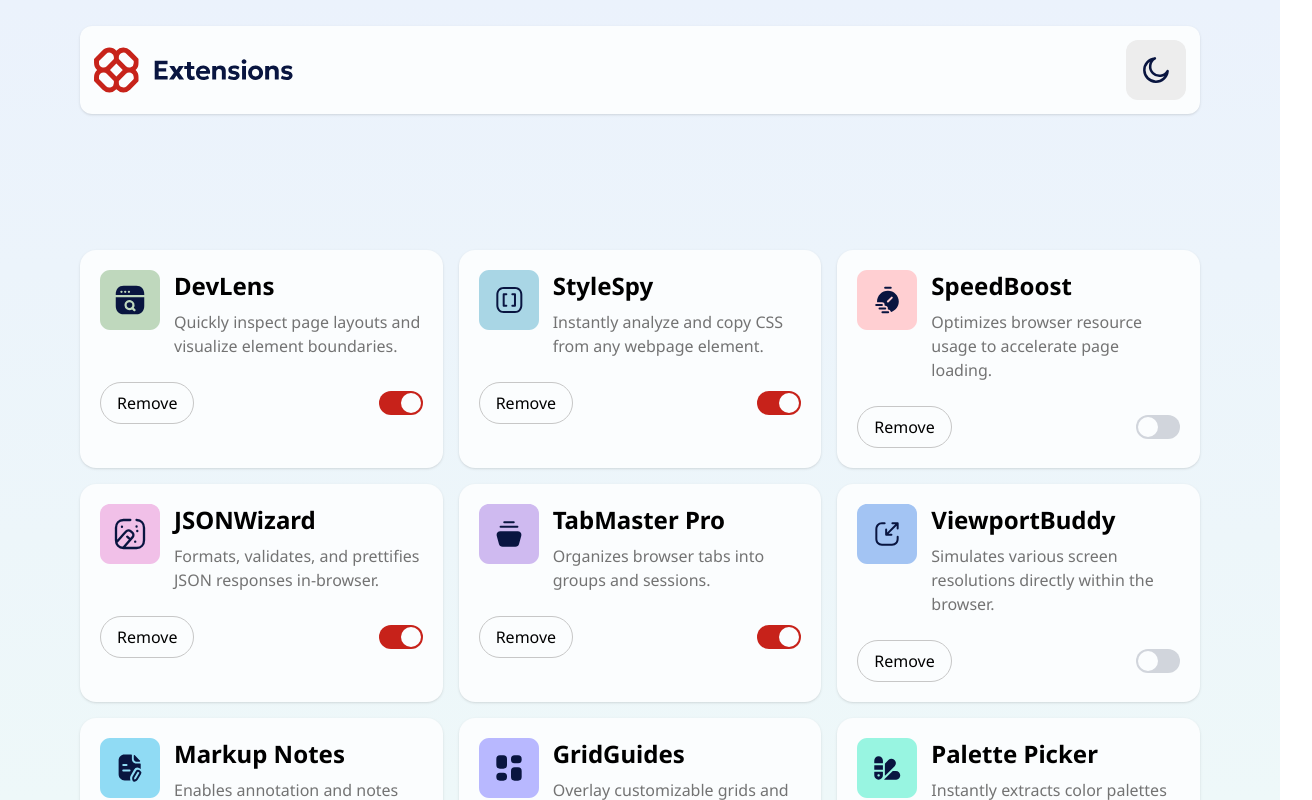
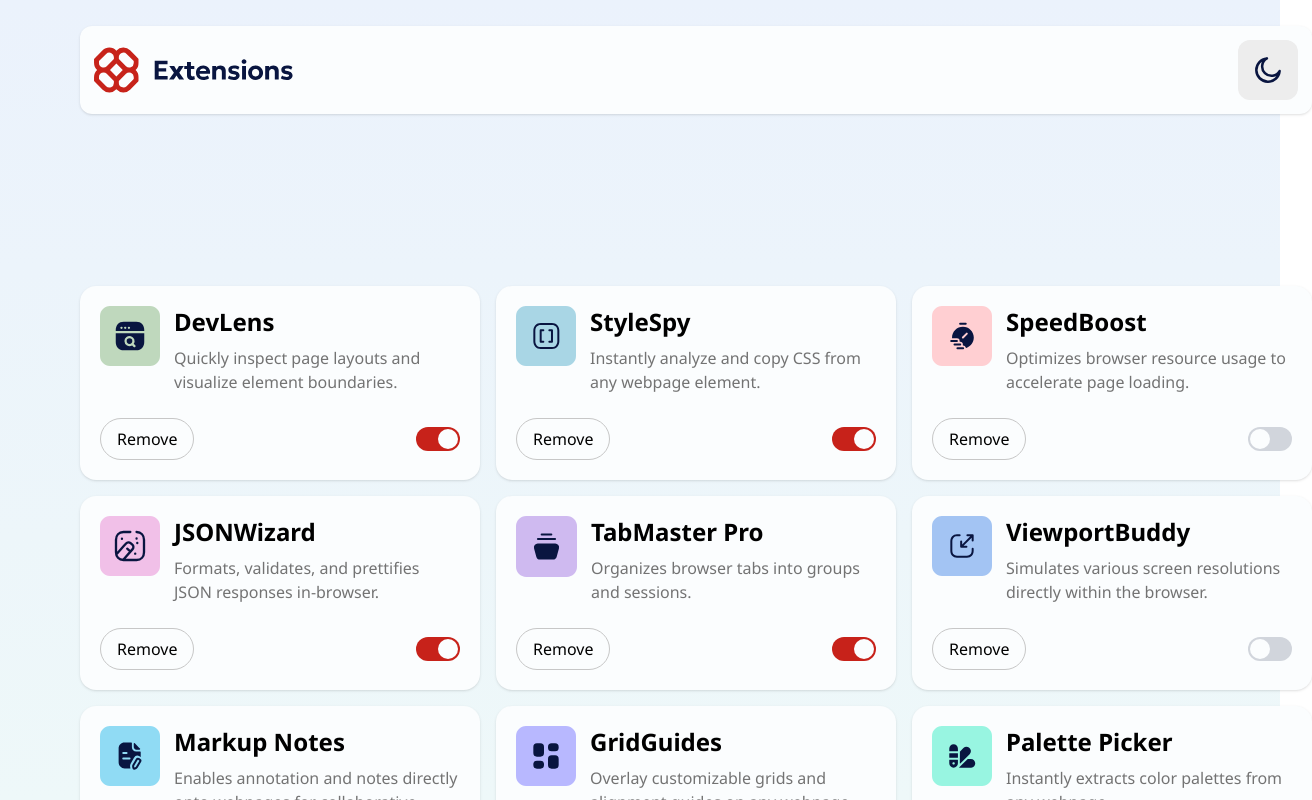
Before and after one commit to ed-matheus/next-browser-extensions-manager, a Next.js app: page / in a window 1280 px wide. Shown: the top 800 px of the page, 1312 px wide, since content can reach past the window. Built offline with nearby package versions, Linux system fonts and the light colour scheme.

Commit message:
more adjusting in responsivity

```diff
--- a/src/app/page.tsx
+++ b/src/app/page.tsx
@@ -55,7 +55,7 @@ export default function Home() {
 
 	return (
 		<main className={`grid grid-rows-[20px_1fr_20px] items-center justify-items-center min-h-screen p-5 pb-20 gap-16 sm:p-20 font-[faily-name:var(--font-geist-sans)] ${isDarkMode ? "bg-gradient-to-b from-[#040918] to-[#091540]" : "bg-gradient-to-b from-[#EBF2FC] to-[#EEF8F9]"}`}>
-			<header className={`${isDarkMode ? "bg-neutral-800" : "bg-neutral-0"} rounded-xl p-3.5 mb-10 w-full flex items-center justify-between shadow`}>
+			<header className={`${isDarkMode ? "bg-neutral-800" : "bg-neutral-0"} rounded-xl p-3.5 mb-10 w-full flex items-center justify-between shadow lg:w-[52rem] xl:w-[77rem]`}>
 				<Image src={"/images/logo.svg"} alt="logo" width={200} height={200} />
 
 				{/* Theme changer button */}
@@ -75,9 +75,9 @@ export default function Home() {
 			</header>
 
 			{/* Filtro */}
-			<div className="w-full text-center mb-10">
+			<div className="w-full text-center mb-10 lg:flex lg:justify-between lg:w-[52rem] xl:w-[77rem]">
 				<h1 className={`${isDarkMode ? "text-neutral-0" : "text-neutral-900"} font-bold`}>Extensions List</h1>
-				<div className="flex justify-around">
+				<div className="flex justify-around lg:gap-5 lg:py-3 xl:gap-5 xl:py-4">
 					<FilterButton
 						text="All"
 						isActive={activeFilter === "all"}
@@ -100,7 +100,7 @@ export default function Home() {
 			</div>
 
 			{/* Renderização dinâmica dos cards */}
-			<section className="grid grid-cols-1 gap-4 md:grid-cols-2 lg:grid-cols-2 xl:grid-cols-3">
+			<section className="grid grid-cols-1 gap-4 md:grid-cols-2 lg:grid-cols-2 xl:grid-cols-3 xl:w-[77rem]">
 				{filteredExtensions.map((extension) => (
 					<ExtensionCard
 						key={extension.id}
--- a/src/components/ExtensionCard.tsx
+++ b/src/components/ExtensionCard.tsx
@@ -24,7 +24,7 @@ const ExtensionCard: React.FC<ExtensionCardProps> = ({
 	// console.log(`${name} | ${description} | ${icon} | ${isActive}`);
 
 	return (
-		<div className={`p-5 ${isDarkMode ? 'bg-neutral-800' : 'bg-neutral-0'} shadow rounded-2xl w-full`}>
+		<div className={`p-5 ${isDarkMode ? 'bg-neutral-800' : 'bg-neutral-0'} shadow rounded-2xl w-full lg:w-[20rem] xl:w-[25rem]`}>
 			<div className="flex items-start">
 				<Image src={icon} alt="extension logo" width={80} height={80} />
 
```
